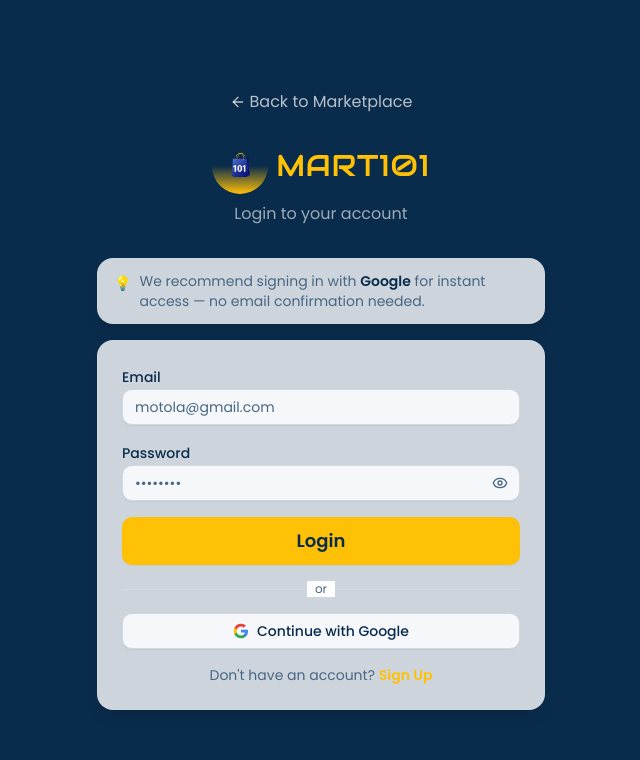
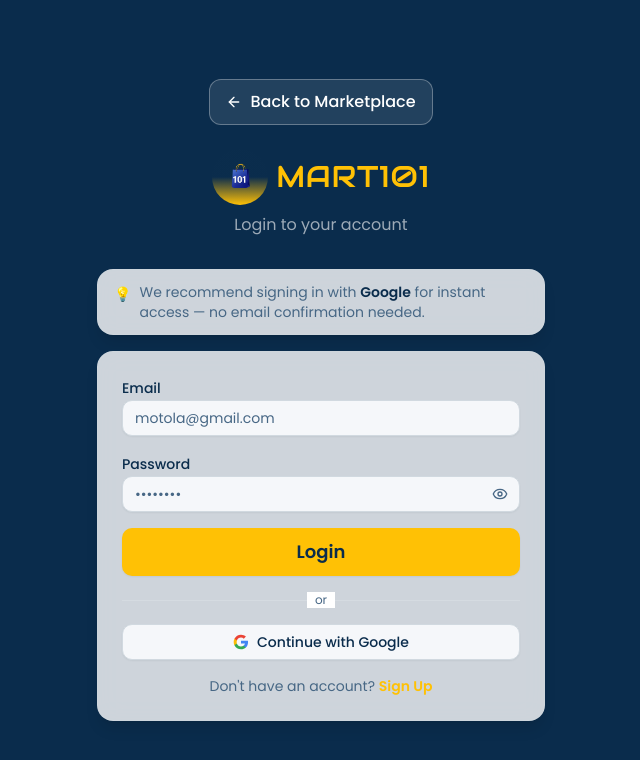
Before and after one commit to adesanyademilade16-dotcom/Mart101, a React (Vite) app: page /login in a window 1280 px wide. Shown: the top 760 px of the page, without its empty margins (319-959 px from the left). Built offline with nearby package versions, Linux system fonts and the light colour scheme.

Commit message:
Enhance 'Back to Marketplace' link styling
Updated the 'Back to Marketplace' link with improved styling and structure.

```diff
--- a/src/pages/Login.tsx
+++ b/src/pages/Login.tsx
@@ -70,9 +70,16 @@ const Login = () => {
     <div className="min-h-screen bg-navy flex items-center justify-center p-4">
       <div className="w-full max-w-md">
         <div className="text-center mb-8">
-          <Link to="/marketplace" className="inline-flex items-center text-primary-foreground/70 hover:text-secondary mb-6 transition-colors">
-            <ArrowLeft className="w-4 h-4 mr-1" /> Back to Marketplace
-          </Link>
+          <Link
+  to="/marketplace"
+  className="inline-flex items-center gap-2 px-4 py-2.5 mb-6
+  rounded-lg border border-white/30 bg-white/10
+  text-white font-medium hover:bg-white/20
+  transition-all duration-200"
+>
+  <ArrowLeft className="w-4 h-4" />
+  Back to Marketplace
+</Link>
           <div className="flex items-center justify-center gap-2 mb-2">
             <BrandLogo size="md" />
             <span className="font-cursive text-3xl text-gold">MART101</span>
```
